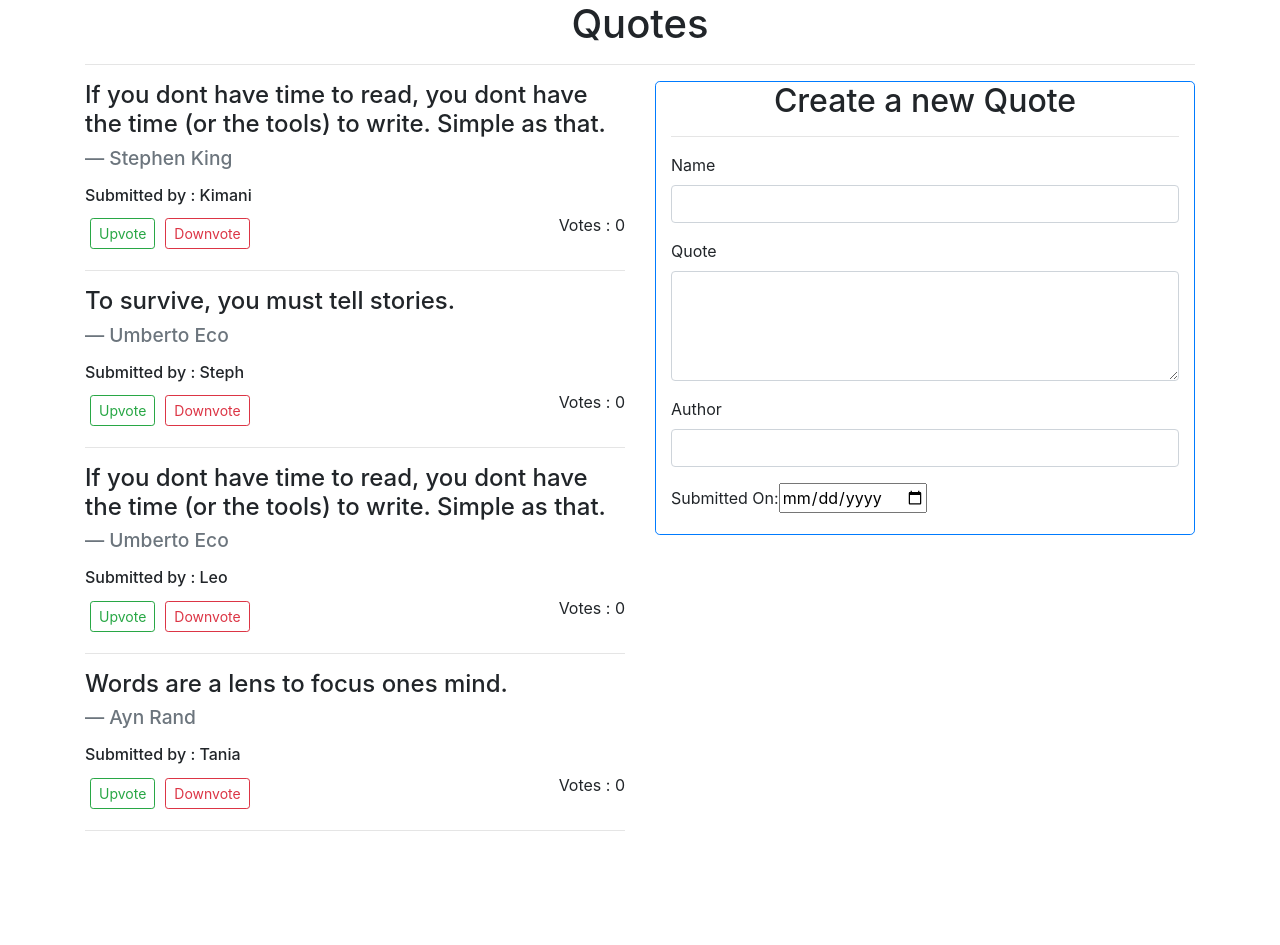
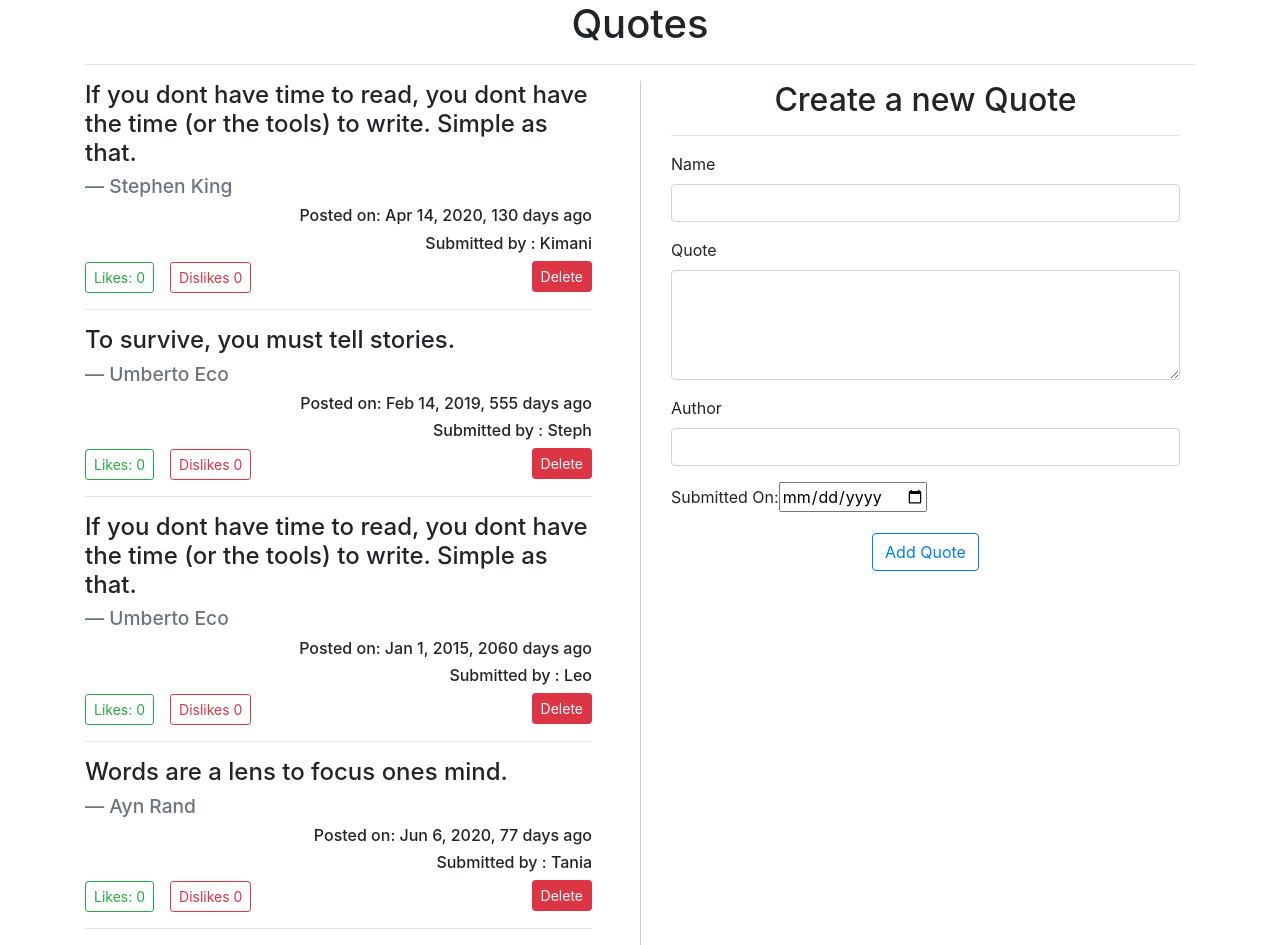
Before and after one commit to p-koskey/quotes, an Angular app: page / in a window 1280 px wide. Before the commit the page ends 847 px from the top, so only its background shows below. Built offline with nearby package versions, Linux system fonts and the light colour scheme.

Commit message:
Form is working

```diff
--- a/src/app/app.module.ts
+++ b/src/app/app.module.ts
@@ -7,13 +7,15 @@ import { AppComponent } from './app.component';
 import { QuoteComponent } from './quote/quote.component';
 import { QuoteFormComponent } from './quote-form/quote-form.component';
 import { QuoteDetailsComponent } from './quote-details/quote-details.component';
+import { DateCountPipe } from './date-count.pipe';
 
 @NgModule({
   declarations: [
     AppComponent,
     QuoteComponent,
     QuoteFormComponent,
-    QuoteDetailsComponent
+    QuoteDetailsComponent,
+    DateCountPipe
   ],
   imports: [
     BrowserModule,
--- /dev/null
+++ b/src/app/date-count.pipe.ts
@@ -0,0 +1,24 @@
+import { Pipe, PipeTransform } from '@angular/core';
+
+@Pipe({
+  name: 'dateCount'
+})
+export class DateCountPipe implements PipeTransform {
+
+  transform(value: any): number {
+    let today:Date = new Date(); //get current date and time
+    let todayWithNoTime:any = new Date(today.getFullYear(), today.getMonth(), today.getDate())
+    var dateDifference = Math.abs(todayWithNoTime - value) //returns value in miliseconds
+    const secondsInDay = 86400; //60 seconds * 60 minutes in an hour * 24 hours in a day
+    var dateDifferenceSeconds = dateDifference*0.001; //converts miliseconds to seconds
+    var dateCounter = dateDifferenceSeconds/secondsInDay;
+
+    if (dateCounter >= 1){
+      return dateCounter;
+    }else{
+      return 0;
+    }
+  }
+    r
+
+}
--- a/src/app/quote-details/quote-details.component.html
+++ b/src/app/quote-details/quote-details.component.html
@@ -1,3 +1,12 @@
 <h4>
     <footer class="blockquote-footer">{{quote.author}}</footer>
 </h4>
+<div class="text-right">
+    <h6 >Posted on: {{quote.postDate|date}}, {{quote.postDate|dateCount}} days ago</h6>
+    <h6>Submitted by : {{quote.name}}</h6>
+</div>
+<div class="btn-group-sm">
+    <button (click)='upvote()' class="btn btn-outline-success ">Likes: {{numberOfLikes}}</button>
+    <button (click)='downvote()' class="btn btn-outline-danger ml-3">Dislikes {{numberOfDislikes}}</button>
+    <button (click)='deleteQuote(true)' class="btn btn-danger float-right" >Delete</button>
+</div>
--- a/src/app/quote-details/quote-details.component.ts
+++ b/src/app/quote-details/quote-details.component.ts
@@ -1,4 +1,4 @@
-import { Component, OnInit, Input } from '@angular/core';
+import { Component, OnInit, Input, Output, EventEmitter } from '@angular/core';
 import {Quote} from '../quote';
 
 @Component({
@@ -7,11 +7,25 @@ import {Quote} from '../quote';
   styleUrls: ['./quote-details.component.css']
 })
 export class QuoteDetailsComponent implements OnInit {
-
+  numberOfLikes : number =0 ;
+  numberOfDislikes : number =0 ;
   @Input() quote: Quote;
+  @Output() toDelete = new EventEmitter <boolean>();
   constructor() { }
 
   ngOnInit(): void {
   }
 
+  upvote(){
+    this.numberOfLikes++
+  }
+
+  downvote(){
+    this.numberOfDislikes++
+  }
+
+  deleteQuote(trash:boolean){
+    this.toDelete.emit(trash);
+  }
+
 }
--- a/src/app/quote-form/quote-form.component.html
+++ b/src/app/quote-form/quote-form.component.html
@@ -1,29 +1,40 @@
-<div class="container-fluid border border-primary rounded-lg">
+<div class="container-fluid ">
     <h2 class="text-center">Create a new Quote</h2>
     <hr>
-    <form>
+    <form (ngSubmit)='submitQuote()' #quoteForm = 'ngForm'>
         <div class="form-group">
 
             <label for="name">Name</label>
-            <input type="text" required class="form-control" id="name">
-
+            <input type="text"[(ngModel)]="newQuote.name" class="form-control" id="name" name="name" #name='ngModel' required>
+            <div [hidden]="name.valid || name.pristine" class="alert alert-danger">
+                <p>Name is required</p>
+          </div>
         </div>
         <div class="form-group">
 
             <label for="quote">Quote</label>
-            <textarea class="form-control" id="quote" rows="4" required></textarea>
-
+            <textarea class="form-control" id="quote" rows="4" [(ngModel)]="newQuote.quote" name="quote" #quote="ngModel" required></textarea>
+            <div [hidden]="quote.valid || quote.pristine" class="alert alert-danger">
+                <p>Quote is required</p>
+            </div>
         </div>
         <div class="form-group">
 
             <label for="author">Author</label>
-            <input type="text" required class="form-control" id="author">
-
+            <input type="text" required class="form-control" id="author"name="author" [(ngModel)]="newQuote.author" #author='ngModel' required>
+            <div [hidden]="author.valid || author.pristine" class="alert alert-danger">
+                <p>Author name is required</p>
+            </div>
         </div>
         <div class="form-group">
-            <label for="complete">Submitted On:</label>
-            <input type='date' id="complete" required>
-
+            <label for="post">Submitted On: </label>
+            <input type='date' id="post" [(ngModel)]="newQuote.postDate" name="postDate" #postDate="ngModel" required>
+          <div [hidden]="postDate.valid || postDate.pristine" class="alert alert-danger">
+            <p>Date is required</p>
+          </div>
+        </div>
+        <div style="text-align: center;">
+        <button type="submit" class="btn btn-outline-primary ">Add Quote</button>
         </div>
     </form>
   </div>
--- a/src/app/quote-form/quote-form.component.ts
+++ b/src/app/quote-form/quote-form.component.ts
@@ -1,4 +1,5 @@
-import { Component, OnInit } from '@angular/core';
+import { Component, OnInit, Output, EventEmitter } from '@angular/core';
+import {Quote} from "../quote";
 
 @Component({
   selector: 'app-quote-form',
@@ -7,6 +8,12 @@ import { Component, OnInit } from '@angular/core';
 })
 export class QuoteFormComponent implements OnInit {
 
+  newQuote= new Quote ("","","",new Date());
+  @Output() addQuote = new EventEmitter<Quote>();
+
+  submitQuote(){
+  this.addQuote.emit(this.newQuote);
+  }
   constructor() { }
 
   ngOnInit(): void {
--- a/src/app/quote.ts
+++ b/src/app/quote.ts
@@ -1,6 +1,6 @@
 export class Quote {
     numberOfLikes : number = 0;
-    constructor(public name:string, public quote:string, public author: string, public likes:number){
+    constructor(public name:string, public quote:string, public author: string,  public postDate: Date){
 
     }
 }
--- a/src/app/quote/quote.component.html
+++ b/src/app/quote/quote.component.html
@@ -2,28 +2,18 @@
     <h1 class="text-center">Quotes</h1>
     <hr>
     <div class="row">
-    <div class="col-md-6 float-left">
+    <div class="col-md-6 pr-5">
     <div *ngFor = 'let quote of quotes; let i = index'>
 
         <blockquote class="blockquote">
             <h4>{{quote.quote}} <br></h4>
-            <app-quote-details [quote]='quote'></app-quote-details>
+            <app-quote-details [quote]='quote' (toDelete) = 'deleteQuote($event,i)'></app-quote-details>
         </blockquote>
-
-        <h6>Submitted by : {{quote.name}}</h6>
-        <div class="float-right">Votes : {{numberOfLikes}}</div>
-
-        <div class="btn-group-sm ">
-            <button (click)='upvote()' class="btn btn-outline-success" style="margin: 5px">Upvote</button>
-            <button (click)='downvote()' class="btn btn-outline-danger" style="margin: 5px">Downvote</button>
-
-        </div>
-
         <hr>
     </div>
     </div>
-    <div class="col-md-6 float-right center">
-        <app-quote-form></app-quote-form>
+    <div class="col-md-6" style="border-left: 1px solid #ccc">
+        <app-quote-form (addQuote)="addNewQuote($event)"></app-quote-form>
       </div>
     </div>
 </div>
--- a/src/app/quote/quote.component.ts
+++ b/src/app/quote/quote.component.ts
@@ -7,23 +7,31 @@ import {Quote} from '../quote'
   styleUrls: ['./quote.component.css']
 })
 export class QuoteComponent implements OnInit {
-  numberOfLikes : number =0 ;
+
   quotes:Quote[]=[
 
     new Quote('Kimani', 'If you dont have time to read, you dont have the time (or the tools) to write. Simple as that.',
-    'Stephen King',0),
-    new Quote('Steph', 'To survive, you must tell stories.','Umberto Eco',0),
-    new Quote('Leo', 'If you dont have time to read, you dont have the time (or the tools) to write. Simple as that.','Umberto Eco',0),
-    new Quote('Tania', 'Words are a lens to focus ones mind.','Ayn Rand',0),
+    'Stephen King',new Date(2020,3,14)),
+    new Quote('Steph', 'To survive, you must tell stories.','Umberto Eco',new Date(2019,1,14)),
+    new Quote('Leo', 'If you dont have time to read, you dont have the time (or the tools) to write. Simple as that.','Umberto Eco',new Date(2014,12,1)),
+    new Quote(
+      'Tania', 'Words are a lens to focus ones mind.','Ayn Rand',new Date(2020,5,6)),
 
   ]
 
-  upvote(){
-    this.numberOfLikes++
+  deleteQuote(toDelete, index){
+    if (toDelete) {
+      let okDelete = confirm(`Are you sure you want to delete ${this.quotes[index].name}?`)
+
+      if (okDelete){
+        this.quotes.splice(index,1)
+      }
+    }
   }
 
-  downvote(){
-    this.numberOfLikes--
+  addNewQuote(quote){
+    quote.postDate = new Date(quote.postDate)
+    this.quotes.push(quote)
   }
   constructor() { }
 
```
Also changed, not shown: src/assets/bcg.jpg (added), src/styles.css (line endings or trailing spaces), 1 other file (tests, documents, lock files or other folders).
